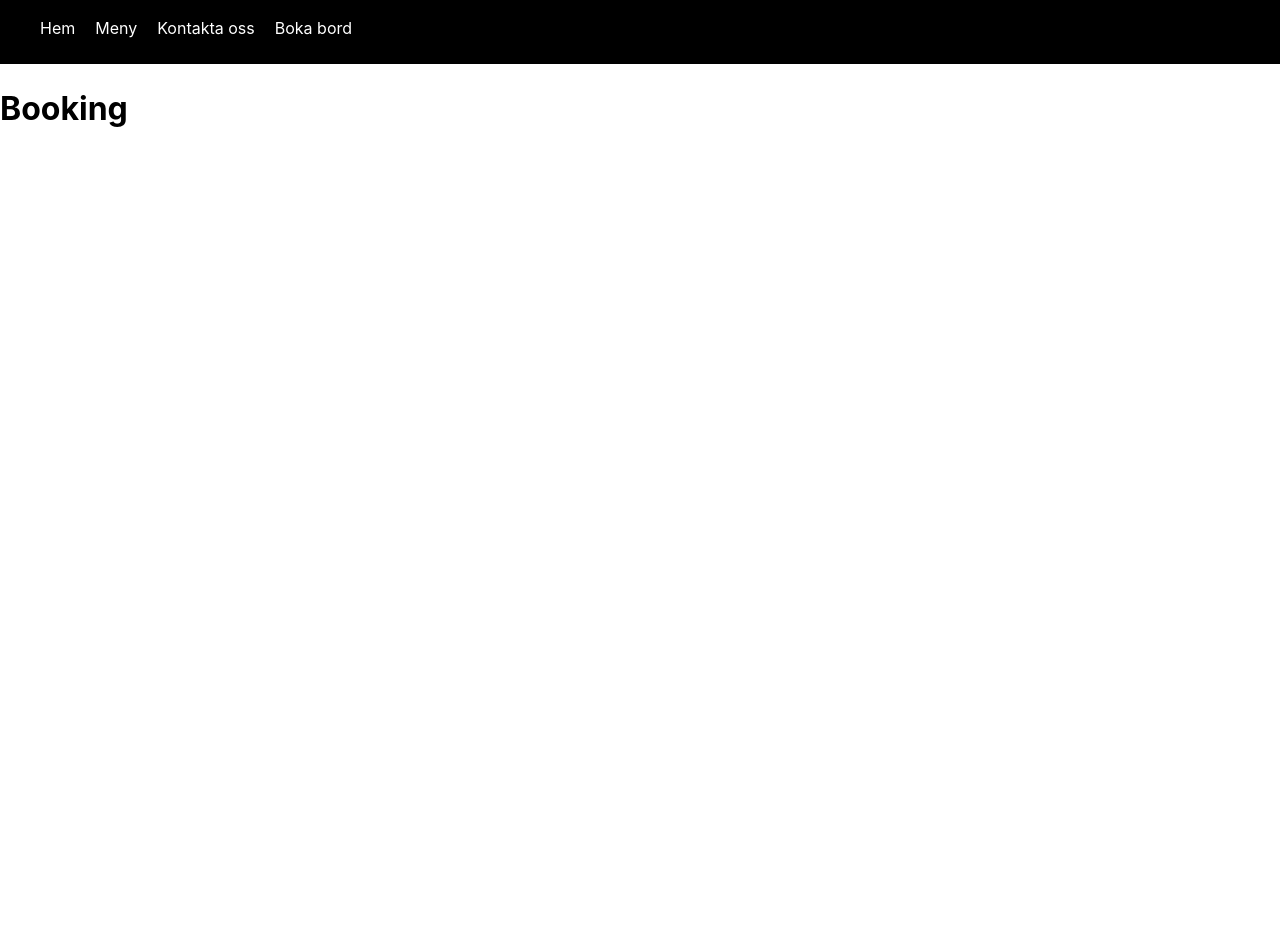
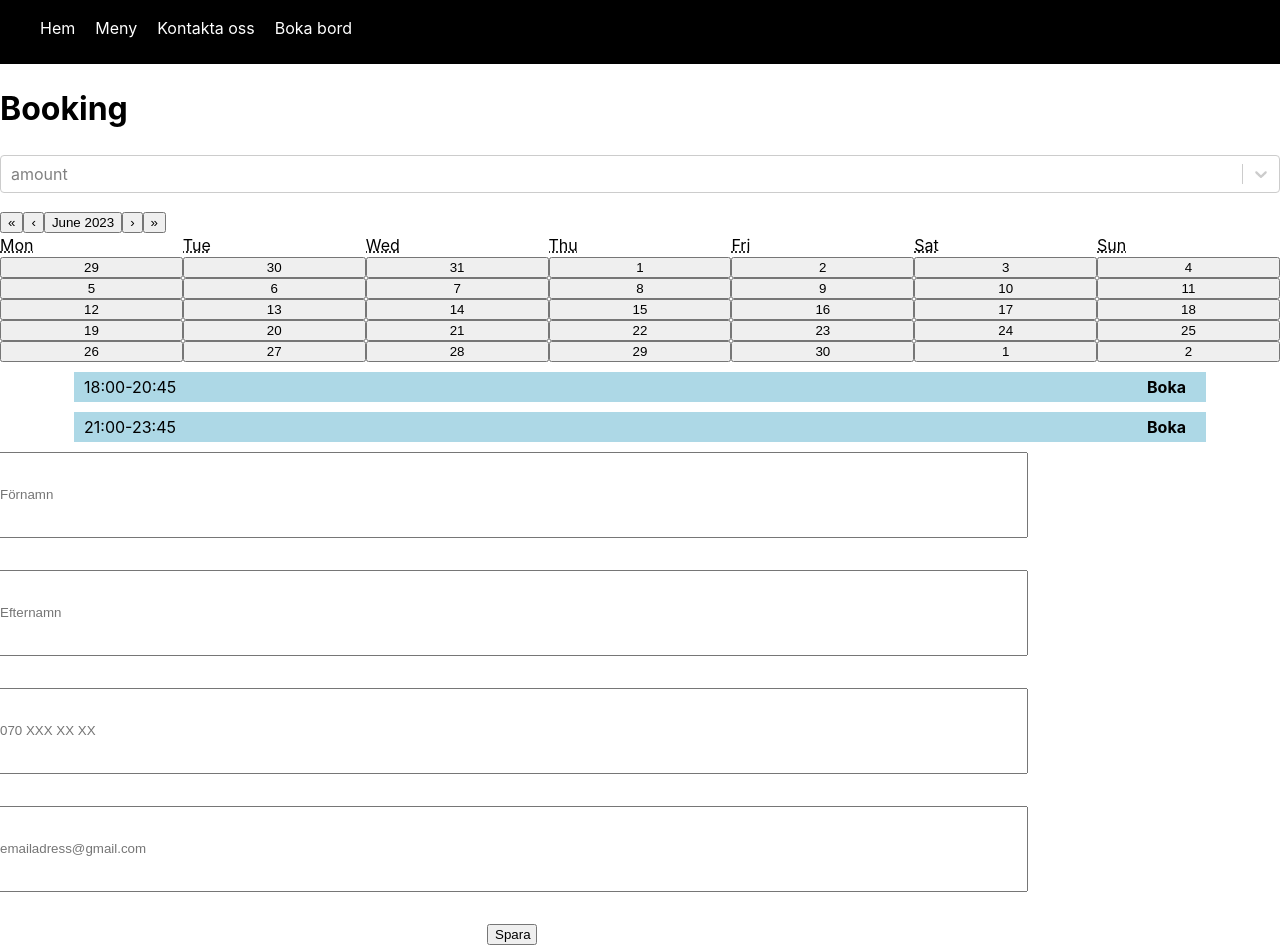
Before and after one commit to sannarossang/the-restaurant-react, a React (Vite) app in the folder fed22s-therestaurant/: page /booking in a window 1280 px wide. Before the commit the page ends 800 px from the top, so only its background shows below. Built offline with nearby package versions, Linux system fonts and the light colour scheme.

Commit message:
(feat): add components to Booking component

```diff
--- a/fed22s-therestaurant/src/components/pages/Booking.tsx
+++ b/fed22s-therestaurant/src/components/pages/Booking.tsx
@@ -1,7 +1,16 @@
+import { AmountOfGuestsInput } from "../AmountOfGuestsInput";
+import { AvailableTimes } from "../AvailableTimes";
+import { CalendarView } from "../Calendar";
+import { GuestForm } from "../forms/GuestForm";
+
 export const Booking = () => {
   return (
     <>
       <h1>Booking</h1>
+      <AmountOfGuestsInput />
+      <CalendarView />
+      <AvailableTimes />
+      <GuestForm />
     </>
   );
 };
```
